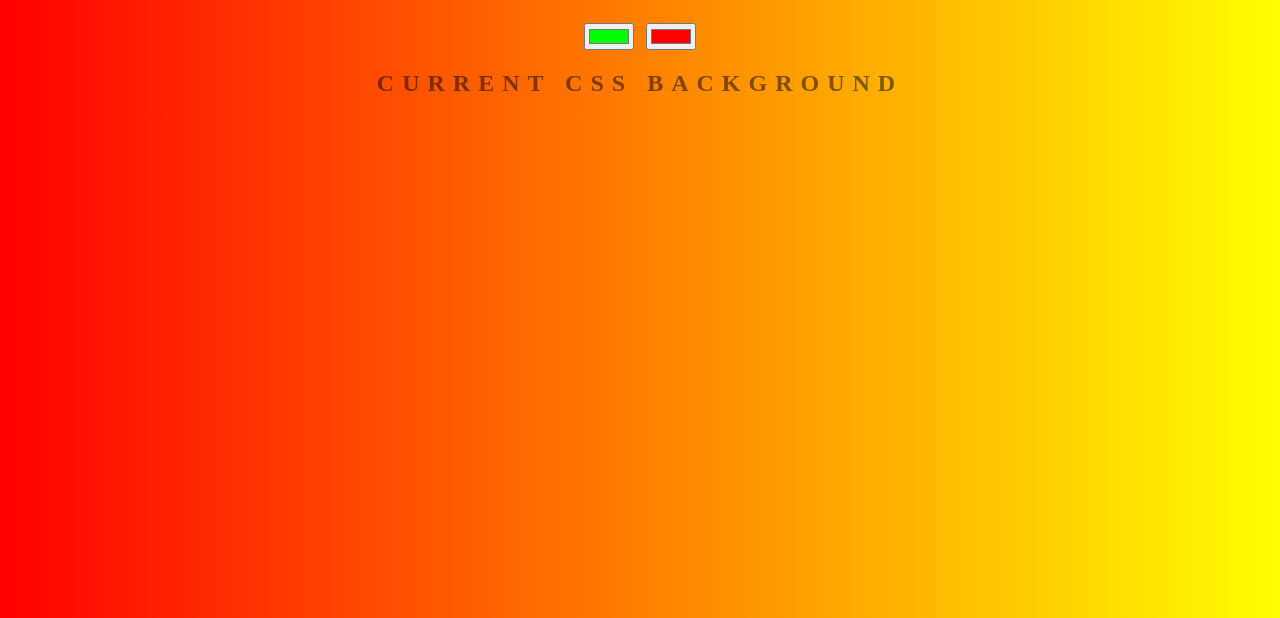
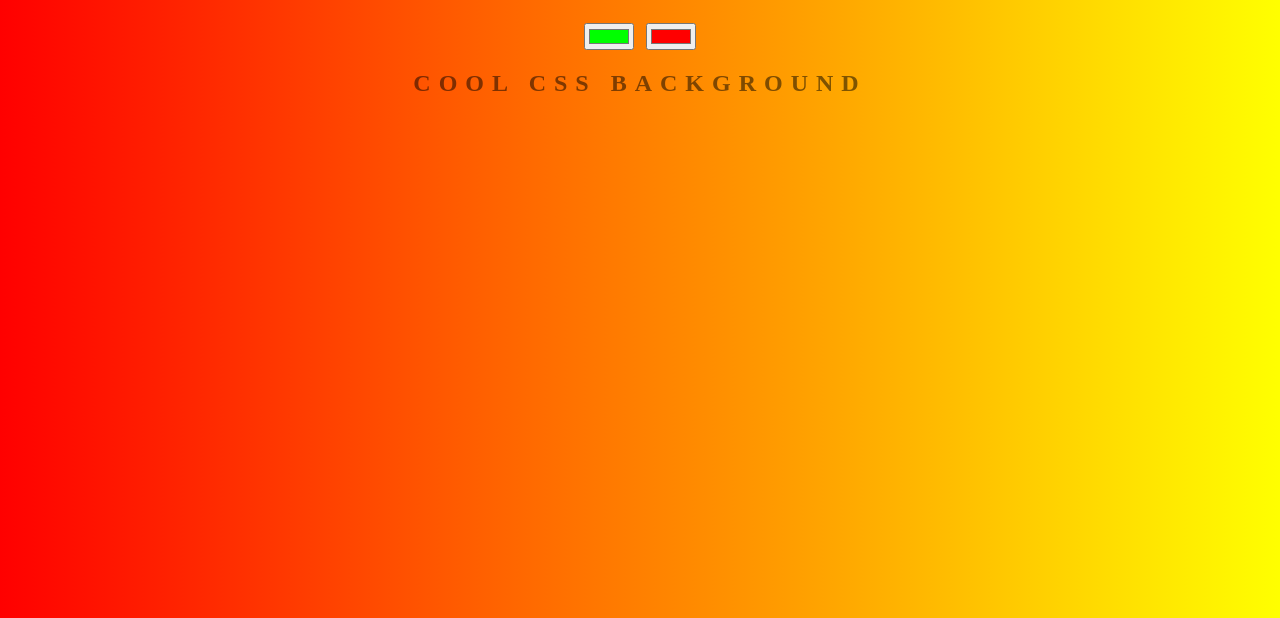
Before and after one commit to bharmalh/background-generator, a plain HTML site: page index.html in a window 1280 px wide. Shown: the part 182-800 px from the top of the page. Drawn offline with Linux system fonts and the light colour scheme.

Commit message:
Changing CSS title

```diff
--- a/index.html
+++ b/index.html
@@ -8,7 +8,7 @@
 		<h1>Hussain's COOL Generator</h1>
 		<input oninput="setGradientStyle()" id="color1" type="color" name="color1" value="#00ff00">
 		<input oninput="setGradientStyle()" id="color2" type="color" name="color2" value="#ff0000">
-		<h2>Current CSS Background</h2>
+		<h2>Cool CSS Background</h2>
 		<h3></h3>
 		<script type="text/javascript" src="script.js"></script>
 	</body>
```
